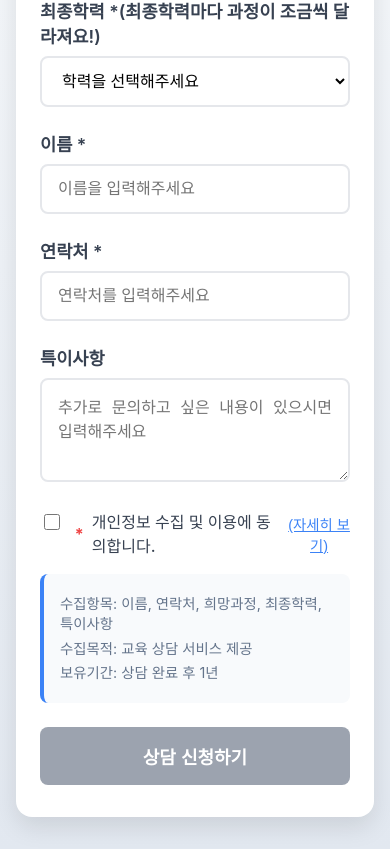
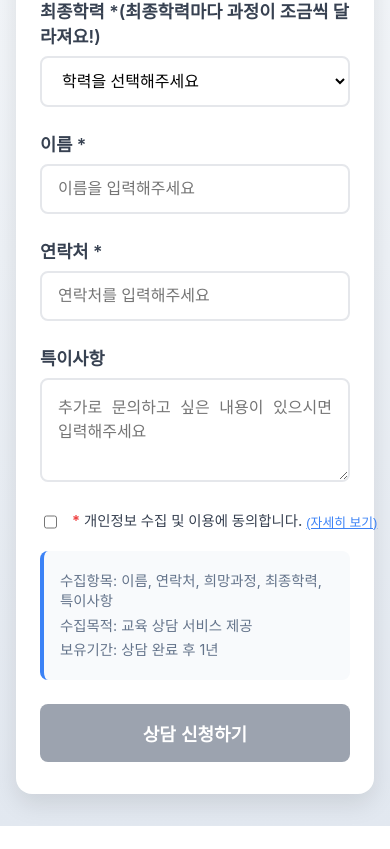
Before and after one commit to bp4sp4/korhrd_landing, a Next.js app: page / in a window 390 px wide. Shown: the part 5404-6253 px from the top of the page. After the commit the page ends 6230 px from the top, so only its background shows below. Built offline with nearby package versions, Linux system fonts and the light colour scheme; no server answers.

Commit message:
lading page update

```diff
--- a/src/app/components/ContactForm.module.css
+++ b/src/app/components/ContactForm.module.css
@@ -304,4 +304,20 @@
     .modalBody {
         padding: 1.5rem;
     }
+
+    .checkboxLabel {
+        flex-wrap: nowrap;
+        white-space: nowrap;
+        font-size: 0.9rem;
+        gap: 0.25rem;
+    }
+
+    .privacyText {
+        white-space: nowrap;
+    }
+
+    .privacyLink {
+        white-space: nowrap;
+        font-size: 0.8rem;
+    }
 }
--- a/src/app/components/ContactForm.tsx
+++ b/src/app/components/ContactForm.tsx
@@ -73,13 +73,29 @@ export default function ContactForm() {
   const handleSubmit = async (e: React.FormEvent) => {
     e.preventDefault();
 
-    if (!privacyAgreement) {
-      alert("개인정보 수집 및 이용에 동의해주세요.");
+    // 필수 필드 유효성 검사
+    if (!formData.name.trim()) {
+      alert("이름을 입력해주세요.");
+      return;
+    }
+
+    if (!formData.contact.trim()) {
+      alert("연락처를 입력해주세요.");
+      return;
+    }
+
+    if (!formData.desiredCourse) {
+      alert("희망과정을 선택해주세요.");
       return;
     }
 
     if (formData.desiredCourse === "기타" && !otherCourse.trim()) {
       alert("기타 과정을 선택하셨습니다. 과정명을 입력해주세요.");
+      return;
+    }
+
+    if (!privacyAgreement) {
+      alert("개인정보 수집 및 이용에 동의해주세요.");
       return;
     }
 
@@ -139,13 +155,11 @@ export default function ContactForm() {
               className={styles.select}
             >
               <option value="">과정을 선택해주세요</option>
-              <option value="사회복지사2급">사회복지사2급</option>
-              <option value="보육교사2급">보육교사2급</option>
-              <option value="장애영유아 보육교사">
-                장애영유아 위한 보육교사
-              </option>
+              <option value="사회복지사 2급">사회복지사 2급</option>
+              <option value="보육교사 2급">보육교사 2급</option>
+              <option value="장애영유아 보육교사">장애영유아 보육교사</option>
               <option value="아동학사">아동학사</option>
-              <option value="정사서자격증">정사서자격증</option>
+              <option value="정사서 2급">정사서 2급</option>
               <option value="기타">기타</option>
             </select>
 
```
